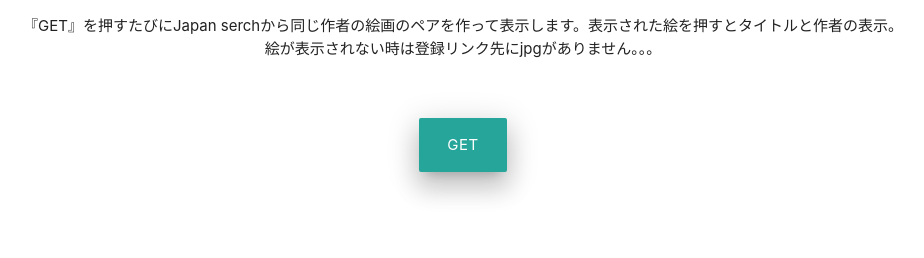
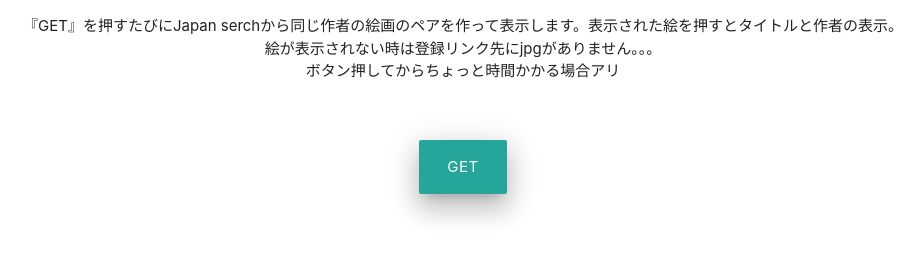
Before and after one commit to gomi-kuzu/japn_search_gameapp_pjt, a plain HTML site: page index.html in a window 1280 px wide. Shown: the whole page, without its empty margins (177-1101 px from the left). Drawn offline with nearby package versions, Linux system fonts and the light colour scheme.

Commit message:
注意文を追加

```diff
--- a/index.html
+++ b/index.html
@@ -19,6 +19,8 @@
          『GET』を押すたびにJapan serchから同じ作者の絵画のペアを作って表示します。表示された絵を押すとタイトルと作者の表示。
          <br>
          絵が表示されない時は登録リンク先にjpgがありません。。。
+         <br>
+         ボタン押してからちょっと時間かかる場合アリ
 
          </div>
          <span class="red-text text-lighten-1">
```
